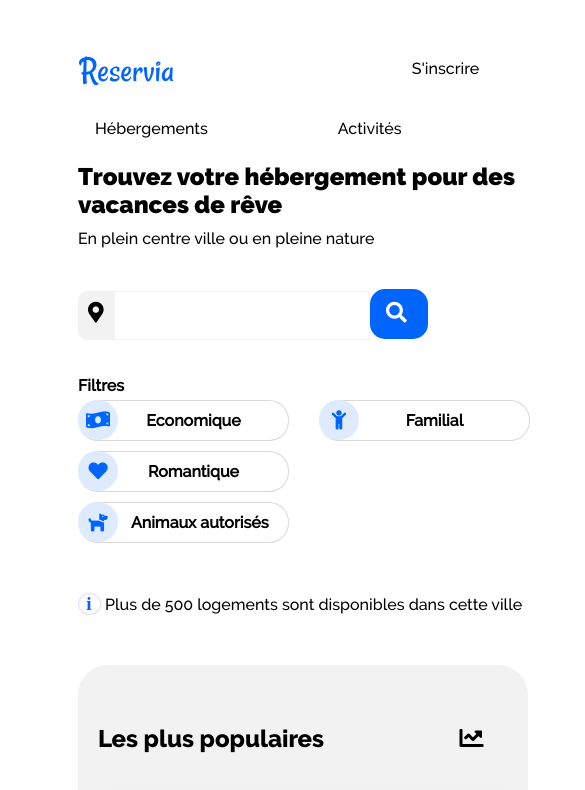
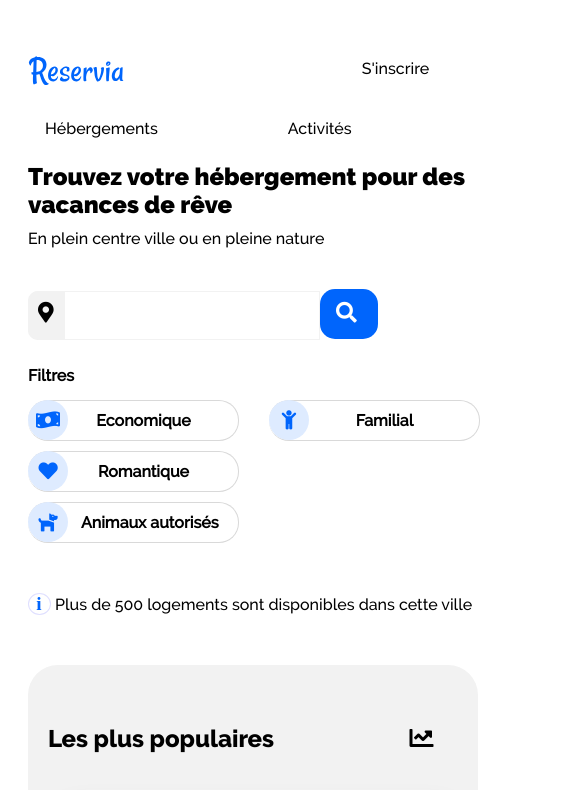
Before and after one commit to Kamilec/BoutteMickael_2_31082020, a plain HTML site: page index.html in a window 390 px wide. Shown: the top 790 px of the page, 585 px wide, since content can reach past the window. Drawn offline with Linux system fonts and the light colour scheme.

Commit message:
Update media.css

```diff
--- a/media.css
+++ b/media.css
@@ -2,8 +2,7 @@
 
     /* ***** HEADER ***** */
     body{padding: 20px;
-    width: 450px;
-    padding-left: 70px;}
+    width: 450px;}
 
     .hebergements{
     position: relative;
@@ -63,7 +62,7 @@
 
     .filtres{
     position: relative;
-    top: 20px;
+    top: 10px;
     margin-top: 10px;
     margin-bottom: 25px;}
 
```
